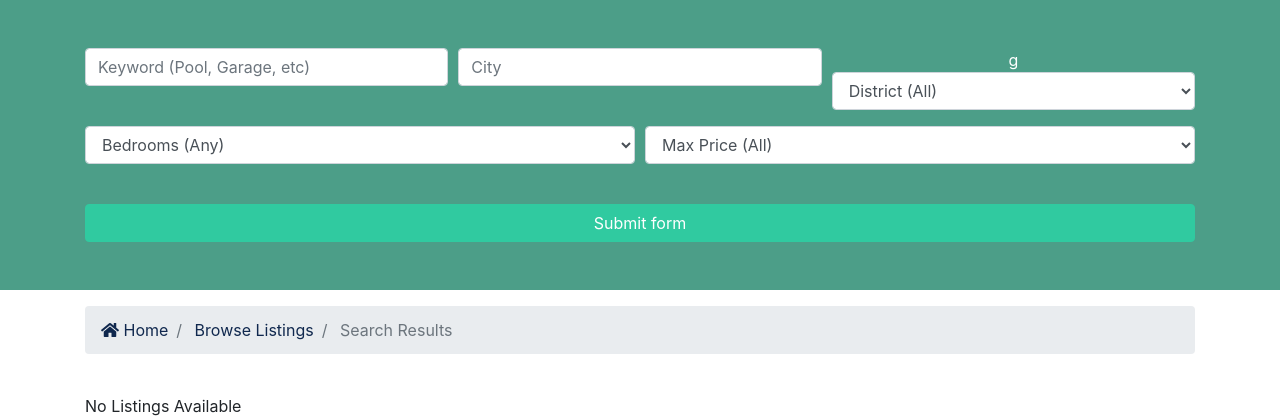
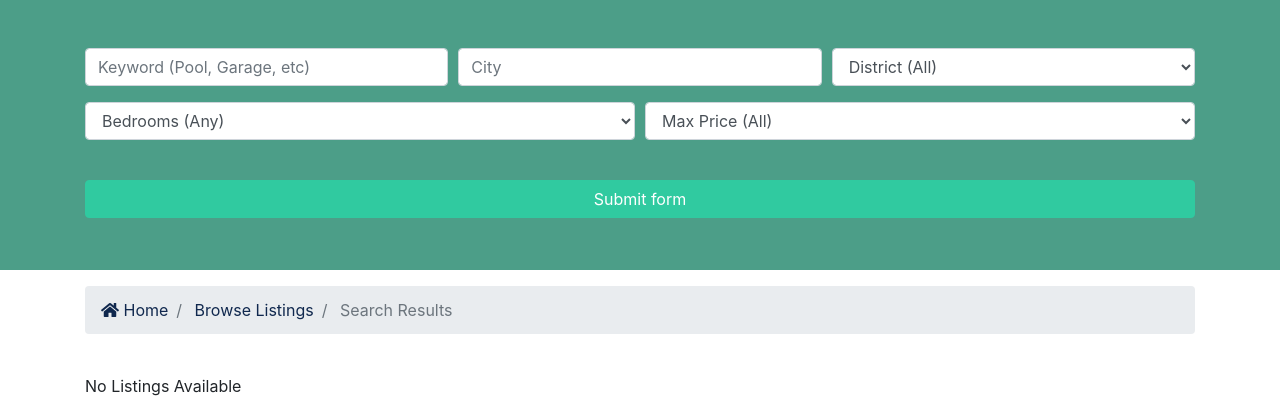
Before and after one commit to Ravijadu/djangolive, a Django app: page /listings/search in a window 1280 px wide. Shown: the part 162-582 px from the top of the page. Run offline with Django 3.2, Linux system fonts and the light colour scheme; data that the repository does not hold is empty; some libraries are stand-ins or nearby versions.

Commit message:
changes in search.html

```diff
--- a/templates/listings/search.html
+++ b/templates/listings/search.html
@@ -23,7 +23,7 @@
               </div>
 
               <div class="col-md-4 mb-3">
-                g
+                <label class="sr-only">District</label>
                 <select name="state" class="form-control">
                   <option selected="true" disabled="disabled">District (All)</option>
                   {% for key,value in state_choices.items %}
```
